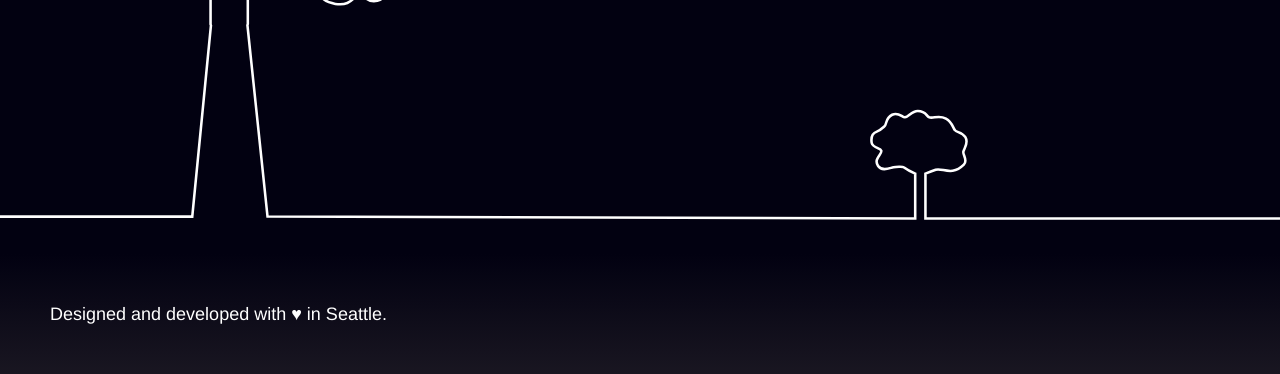
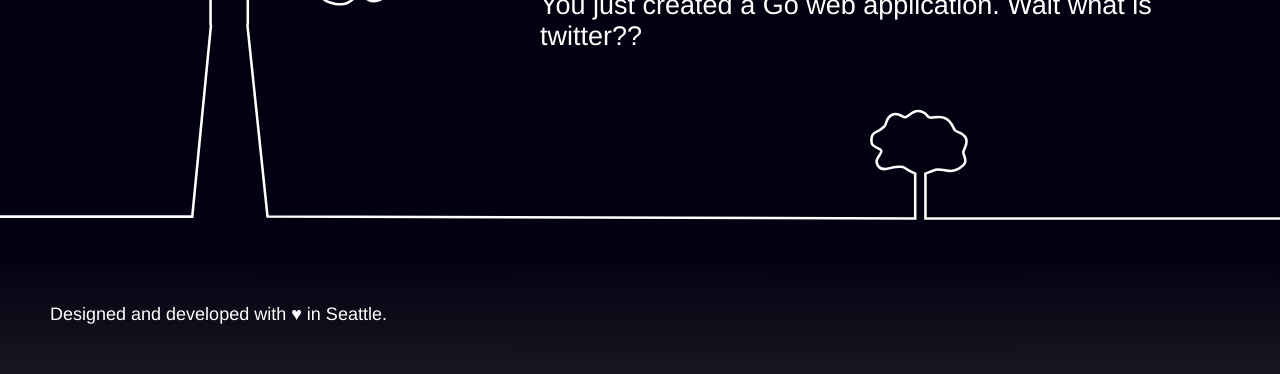
Before and after one commit to justinradcliffe/GoJustinRadcliffe, a plain HTML site: page public/index.html in a window 1280 px wide. Shown: the part 426-800 px from the top of the page. Drawn offline with Linux system fonts and the light colour scheme.

Commit message:
What is twitter?!

```diff
--- a/public/index.html
+++ b/public/index.html
@@ -59,7 +59,7 @@
             <a class="twitter-link" href="https://twitter.com/home/?status=I%20created%20a%20project%20with%20AWS%20CodeStar!%20%23AWS%20%23AWSCodeStar%20https%3A%2F%2Faws.amazon.com%2Fcodestar"><img src="assets/img/tweet.svg" /></a>
             <div class="text">
                 <h1>Congratulations!</h1>
-                <h2>You just created a Go web application</h2>
+                <h2>You just created a Go web application. Wait what is twitter??</h2>
             </div>
         </div>
     </div>
```
